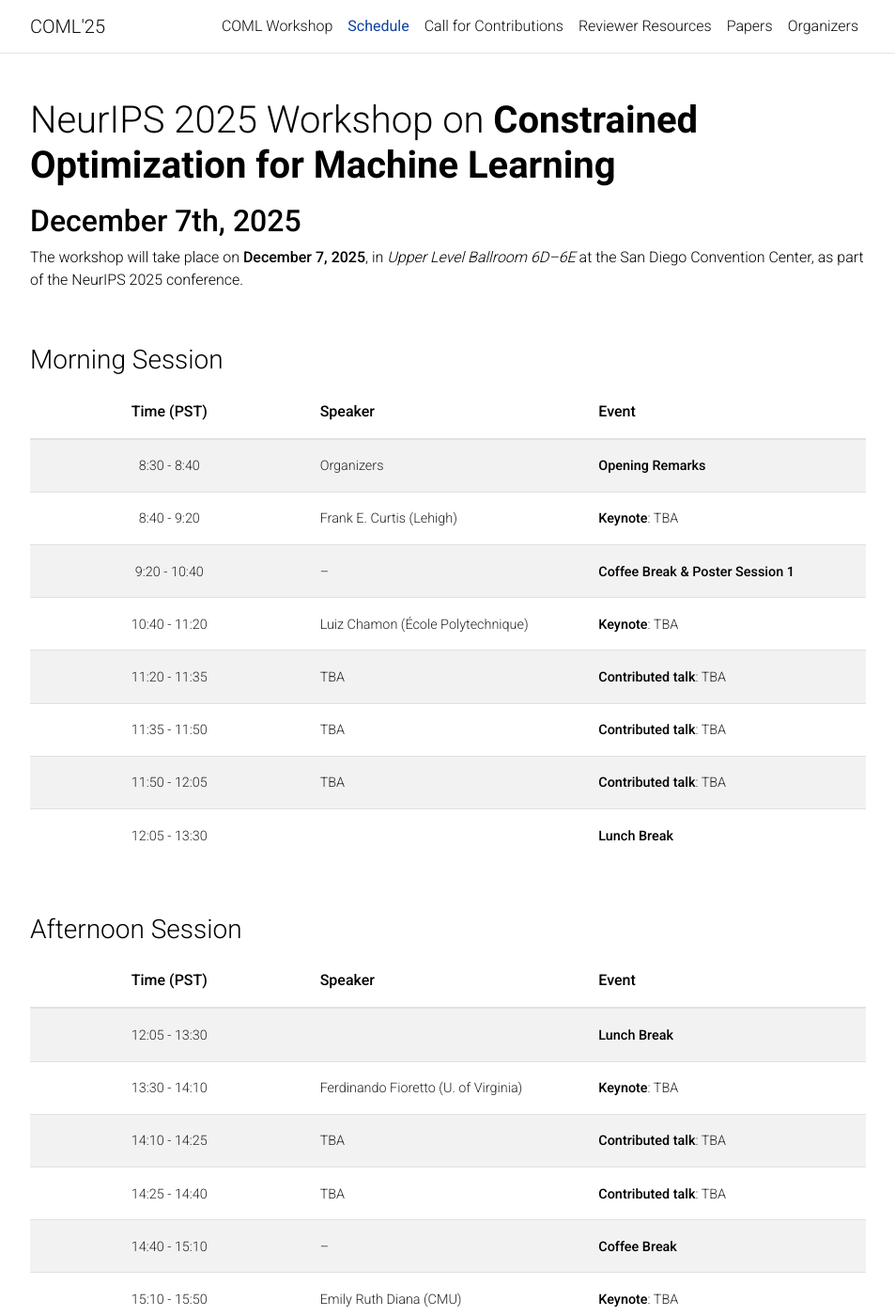
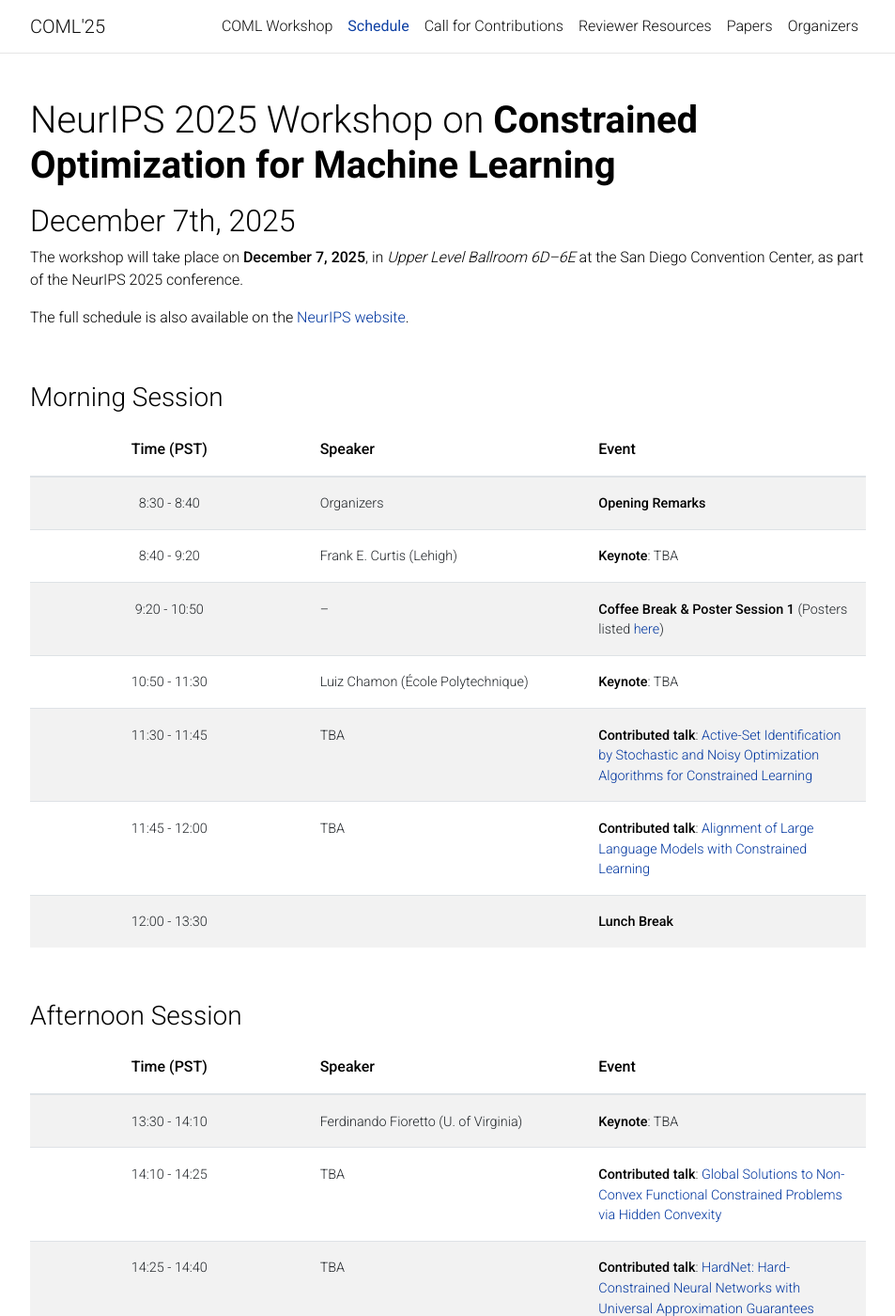
Before and after one commit to constrained-opt-ml/constrained-opt-ml.github.io, a Jekyll site: the page built from _pages/schedule.md, in a window 1280 px wide and 1400 px high. Shown: the whole window at 94% size, without its empty margins (163-1116 px from the left). Built offline with Jekyll 4.4.1, drawn with Linux system fonts in a browser that asks for light colours; comment, search, counter and statistics services are not loaded; a style sheet for code colours, icons or effects is not loaded; some of the changed text lies outside the part shown.

Commit message:
Updated schedule and orals

```diff
--- a/_pages/schedule.md
+++ b/_pages/schedule.md
@@ -7,13 +7,13 @@ nav: true
 nav_order: 2
 ---
 
-## **December 7th, 2025**
+## December 7th, 2025
 
 The workshop will take place on **December 7, 2025**, in *Upper Level Ballroom 6D–6E* at the San Diego Convention Center, as part of the NeurIPS 2025 conference.
 
+The full schedule is also available on the [NeurIPS website](https://neurips.cc/virtual/2025/workshop/109533).
+
 <!-- Submit questions for our panelists <a href="https://forms.gle/TODO">here</a>. -->
-
-<!-- See the full schedule on the <a href="https://neurips.cc/virtual/2025/TODO">NeurIPS website</a>. -->
 
 <br>
 
@@ -23,12 +23,11 @@ The workshop will take place on **December 7, 2025**, in *Upper Level Ballroom 6
 |:--------------:|-----------------------------------|-------------------------------------|
 |  8:30 - 8:40   | Organizers                        | **Opening Remarks**                 |
 |  8:40 - 9:20   | Frank E. Curtis (Lehigh)          | **Keynote**: TBA                    |
-|  9:20 - 10:40  | --                                | **Coffee Break & Poster Session 1** |
-| 10:40 - 11:20  | Luiz Chamon (École Polytechnique) | **Keynote**: TBA                    |
-| 11:20 - 11:35  | TBA                               | **Contributed talk**: TBA           |
-| 11:35 - 11:50  | TBA                               | **Contributed talk**: TBA           |
-| 11:50 - 12:05  | TBA                               | **Contributed talk**: TBA           |
-| 12:05 - 13:30  |                                   | **Lunch Break**                     |
+|  9:20 - 10:50  | --                                | **Coffee Break & Poster Session 1** (Posters listed [here](/papers/#poster-session-1)) |
+| 10:50 - 11:30  | Luiz Chamon (École Polytechnique) | **Keynote**: TBA                    |
+| 11:30 - 11:45  | TBA                               | **Contributed talk**: [Active-Set Identification by Stochastic and Noisy Optimization Algorithms for Constrained Learning](https://openreview.net/forum?id=vzfNQwwAqQ)           |
+| 11:45 - 12:00  | TBA                               | **Contributed talk**: [Alignment of Large Language Models with Constrained Learning](https://openreview.net/forum?id=4ZPPnIRjJQ)           |
+| 12:00 - 13:30  |                                   | **Lunch Break**                     |
 {: .table}
 {: .table-striped}
 
@@ -38,15 +37,15 @@ The workshop will take place on **December 7, 2025**, in *Upper Level Ballroom 6
 
 | **Time (PST)** | **Speaker**                          | **Event**                 |
 |:--------------:|--------------------------------------|---------------------------|
-| 12:05 - 13:30  |                                      | **Lunch Break**           |
 | 13:30 - 14:10  | Ferdinando Fioretto (U. of Virginia) | **Keynote**: TBA          |
-| 14:10 - 14:25  | TBA                                  | **Contributed talk**: TBA |
-| 14:25 - 14:40  | TBA                                  | **Contributed talk**: TBA |
-| 14:40 - 15:10  | --                                   | **Coffee Break**          |
-| 15:10 - 15:50  | Emily Ruth Diana (CMU)               | **Keynote**: TBA          |
-| 15:50 - 16:20  | The Speakers                         | **Panel Discussion**      |
-| 16:20 - 16:35  | Organizers                           | **Closing Remarks**       |
-| 16:35 - 18:00  | --                                   | **Poster Session 2**      |
+| 14:10 - 14:25  | TBA                                  | **Contributed talk**: [Global Solutions to Non-Convex Functional Constrained Problems via Hidden Convexity](https://openreview.net/forum?id=m27KVpfbKi) |
+| 14:25 - 14:40  | TBA                                  | **Contributed talk**: [HardNet: Hard-Constrained Neural Networks with Universal Approximation Guarantees](https://openreview.net/forum?id=HWZ6W7AiJL) |
+| 14:40 - 14:55  | TBA                                  | **Contributed talk**: [Infinity Embeddings: Representation learning with ultrametric structure for faster search via Constrained Learning](https://openreview.net/forum?id=HNAqDj7zTq) |
+| 14:55 - 15:20  | --                                   | **Coffee Break**          |
+| 15:20 - 16:00  | Emily Ruth Diana (CMU)               | **Keynote**: TBA          |
+| 16:00 - 16:30  | The Speakers                         | **Panel Discussion**      |
+| 16:30 - 16:40  | Organizers                           | **Closing Remarks**       |
+| 16:40 - 18:00  | --                                   | **Poster Session 2** (Posters listed [here](/papers/#poster-session-2)) |
 {: .table}
 {: .table-striped}
 
--- a/assets/css/main.css
+++ b/assets/css/main.css
@@ -855,3 +855,7 @@ table.table thead th {
 .faq-list a.collapsed i {
     transform: rotate(180deg);
 }
+
+li details {
+  margin-left: 2em; /* Adjust as needed */
+}
```
Also changed, not shown: _pages/papers.md (+18 -1 lines), _pages/submissions.md (+1 -1 lines).
